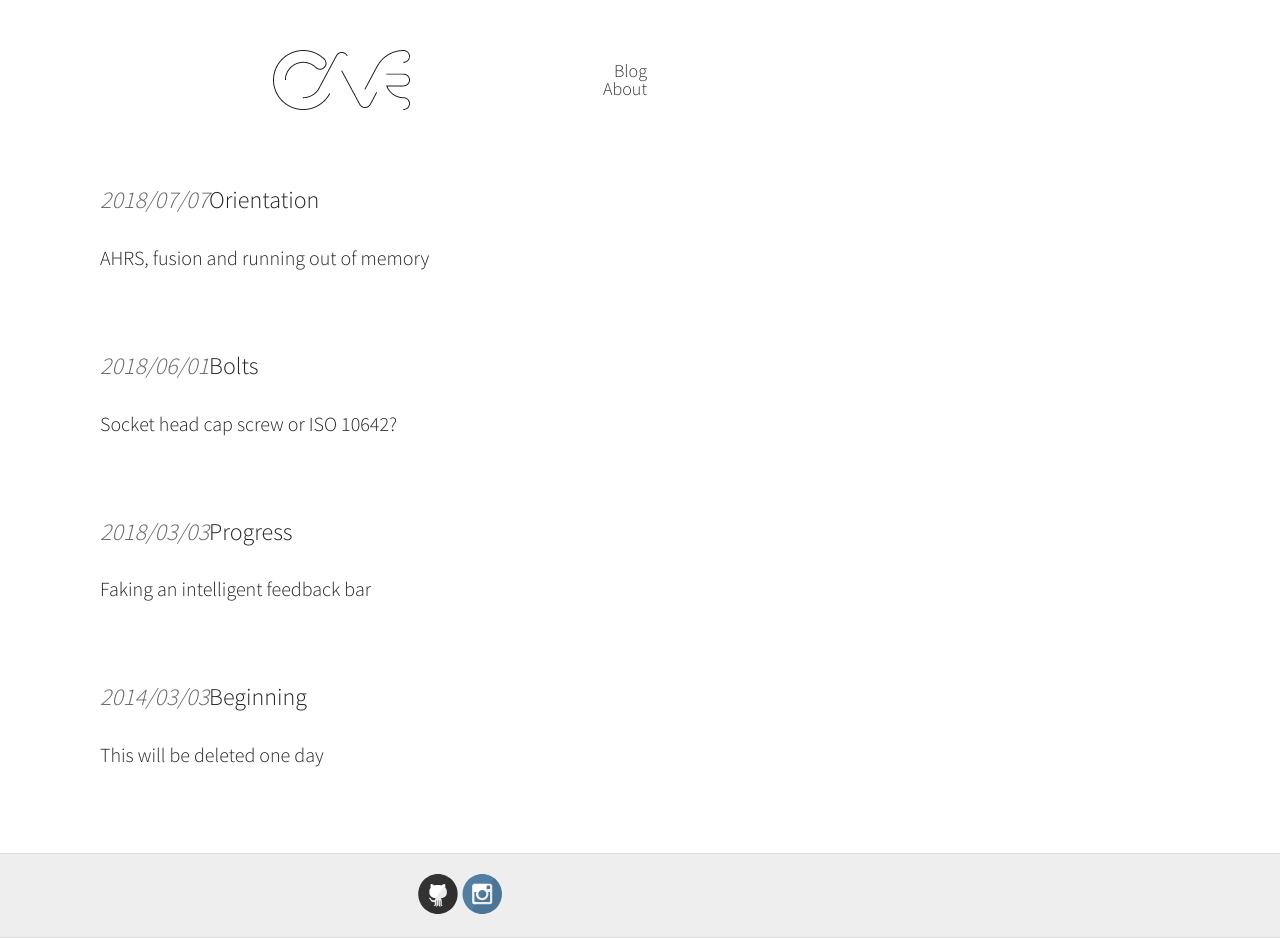
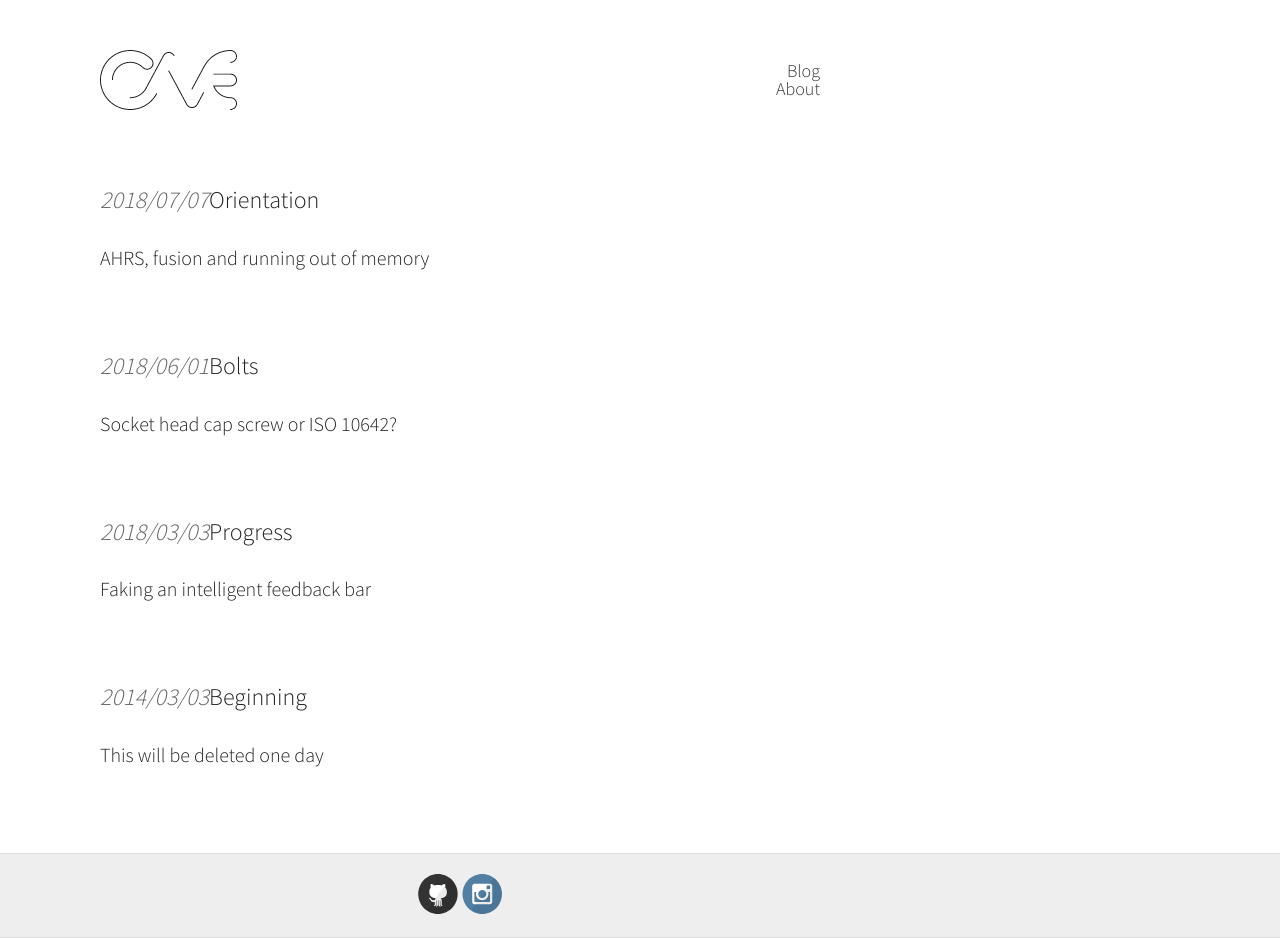
Before and after one commit to gcsalzburg/gcsalzburg.github.io, a Jekyll site: the page built from index.html, in a window 1280 px wide. Built offline with Jekyll 4.4.1, drawn with Linux system fonts in a browser that asks for light colours.

Commit message:
Remove header clearfix

```diff
--- a/_layouts/default.html
+++ b/_layouts/default.html
@@ -21,7 +21,7 @@
   <body>
     <div class="wrapper-masthead">
       <div class="container">
-        <header class="masthead clearfix">
+        <header class="masthead">
           <a href="{{ site.baseurl }}/" class="site-avatar"><img src="{{ site.baseurl }}/images/cave_logo.png" /></a>
 
           <nav>
```
